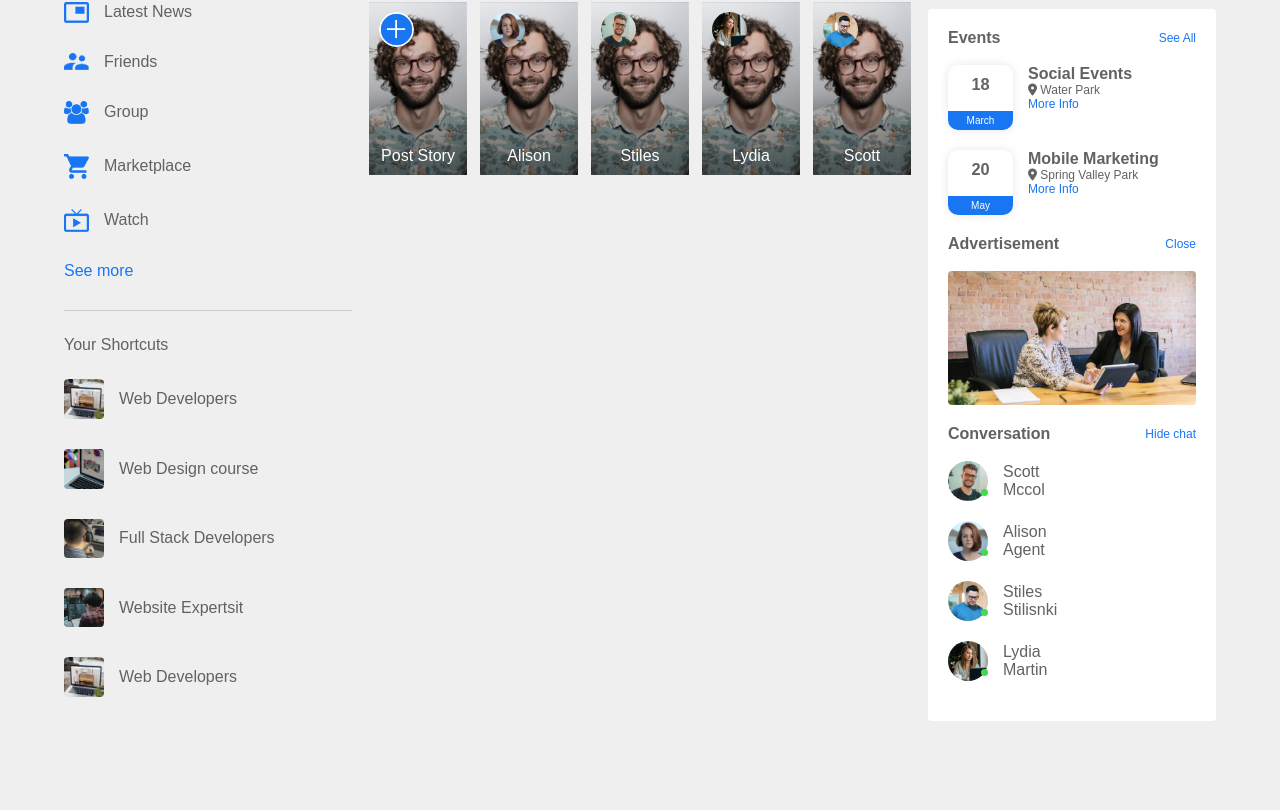
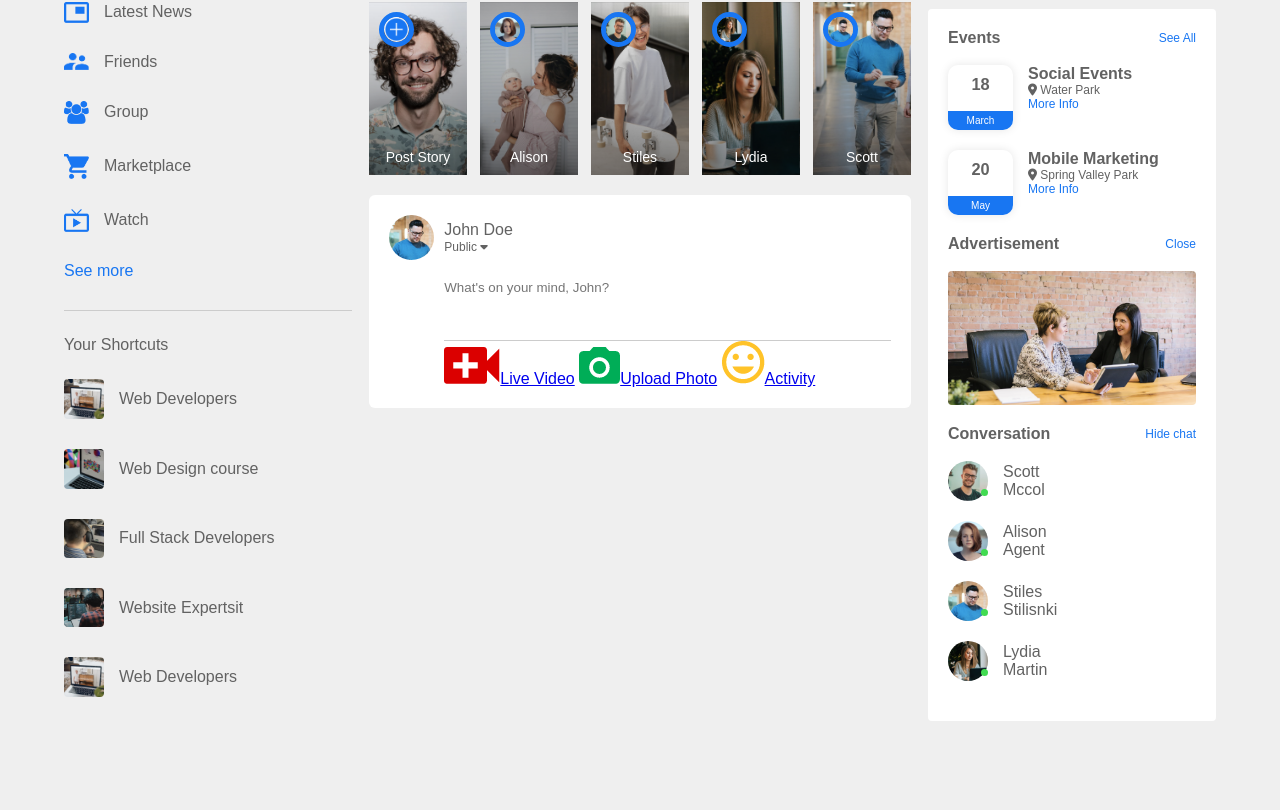
Before and after one commit to jannet18/meta-clone, a plain HTML site: page index.html in a window 1280 px wide. Shown: the part 61-871 px from the top of the page. Drawn offline with Linux system fonts and the light colour scheme.

Commit message:
add post layout

```diff
--- a/index.html
+++ b/index.html
@@ -13,6 +13,7 @@
        <nav>
         <div class="nav-left">
             <img class='logo nav-img' src="images/meta-logo.png" alt="">
+            <span>Meta</span>
             <ul>
                 <li><img class='nav-img' src="images/notification.png" alt=""></li>
                 <li><img class='nav-img' src="images/inbox.png" alt=""></li>
@@ -54,25 +55,42 @@
         <!-- main-content -->
         <div class="main-content">
             <div class="story-gallery">
-                <div class="story">
+                <div class="story story1">
                     <img src="images/upload.png" alt="">
                     <p>Post Story</p>
                 </div>
-                <div class="story">
+                <div class="story story2">
                     <img src="images/member-1.png" alt="">
                     <p>Alison</p>
                 </div>
-                <div class="story">
+                <div class="story story3">
                     <img src="images/member-2.png" alt="">
                     <p>Stiles</p>
                 </div>
-                <div class="story">
+                <div class="story story4">
                     <img src="images/member-3.png" alt="">
                     <p>Lydia</p>
                 </div>
-                <div class="story">
+                <div class="story story5">
                     <img src="images/member-4.png" alt="">
                     <p>Scott</p>
+                </div>
+            </div>
+            <div class="write-post-container">
+                <div class="user-profile">
+                    <img src="images/profile.png" alt="">
+                    <div>
+                        <p>John Doe</p>
+                        <small>Public <i class="fa-solid fa-caret-down"></i></small>
+                    </div>
+                </div>
+                <div class="post-input-container">
+                    <textarea rows="4" placeholder="What's on your mind, John? "></textarea>
+                    <div class="add-post">
+                        <a href="#"><img src="images/live-video.png" alt="">Live Video</a>
+                        <a href="#"><img src="images/photo.png" alt="">Upload Photo</a>
+                        <a href="#"><img src="images/feeling.png" alt="">Activity</a>
+                    </div>
                 </div>
             </div>
         </div>
--- a/style.css
+++ b/style.css
@@ -12,9 +12,7 @@ body {
 .logo {
     width: 60px;
     /* height: 60px; */
-    margin-right: 45px;
-
-
+    margin-right: 30px;
 }
 nav {
     display: flex;
@@ -29,6 +27,11 @@ nav {
 .nav-left, .nav-right {
     display: flex;
     align-items: center;
+}
+
+.nav-left span {
+    color: #fff;
+    margin-left: -30px;
 }
 
 .nav-left ul li {
@@ -107,7 +110,6 @@ nav {
     color: #626262;
     border-radius: 4px;
     padding: 20px;
-
 }
 
 .main-content {
@@ -234,7 +236,6 @@ nav {
     flex-basis: 18%;
     padding-top: 32%;
     position: relative;
-    background-image: linear-gradient(transparent, rgba(0,0,0,0.5)), url(images/status-1.png);
     background-position: center;
     background-size: cover;
 }
@@ -245,7 +246,7 @@ nav {
     border-radius: 50%;
     top: 10px;
     left: 10px;
-    border-radius: 5px solid #626262;
+    border: 5px solid #1876f2;
 }
 
 .story p {
@@ -254,5 +255,70 @@ nav {
     width: 100%;
     text-align: center;
     color: #fff;
+    font-size: 14px;
+}
+
+.story1{
+    background-image: linear-gradient(transparent, rgba(0,0,0,0.5)), url(images/status-1.png);
+}
+.story2{
+    background-image: linear-gradient(transparent, rgba(0,0,0,0.5)), url(images/status-2.png);
+}
+.story3{
+    background-image: linear-gradient(transparent, rgba(0,0,0,0.5)), url(images/status-3.png);
+}
+.story4{
+    background-image: linear-gradient(transparent, rgba(0,0,0,0.5)), url(images/status-4.png);
+}
+.story5{
+    background-image: linear-gradient(transparent, rgba(0,0,0,0.5)), url(images/status-5.png);
+}
+
+.story .story1 img{
+     top: unset;
+     left: 50%;
+     bottom: 40px;
+     transform: translateY(-50%);
+     border: 0;
+     width: 35px;
+}
+.write-post-container{
+    width: 100%;
+    background: #fff;
+    border-radius: 6px;
+    padding: 20px;
+    color: #626262;
+}
+
+.user-profile{
+    display: flex;
+    align-items: center;
+}
+.user-profile img{
+    width: 45px;
+    border-radius: 50%;
+    margin-right: 10px;
+}
+.user-profile p {
+    margin-bottom: 1px;
+    font-weight: 500;
+    color: #626262 ;
+}
+
+.user-profile small {
+    font-size: 12px;
+}
+.post-input-container{
+    padding-top: 20px;
+    padding-left: 55px;
+}
+
+.post-input-container textarea {
+    width: 100%;
+    border: 0;
+    outline: 0;
+    border-bottom: 1px solid #ccc;
+    background: transparent;
+    resize: none;
 
 }
```
Also changed, not shown: images/feeling.png (added), images/live-video.png (added), images/photo.png (added), images/status-2.png (added), images/status-3.png (added), images/status-4.png (added), images/status-5.png (added).
